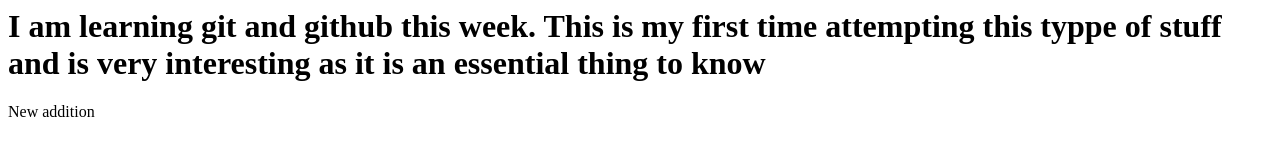
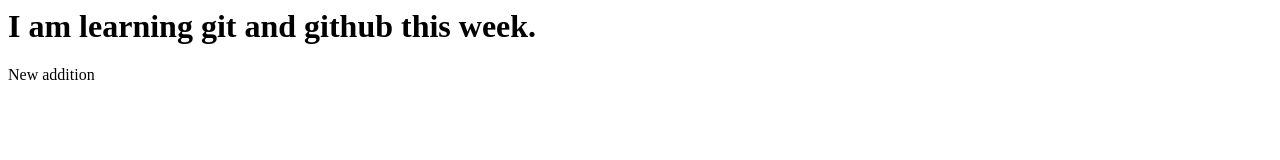
Before and after one commit to JasonPeral/fall2021, a plain HTML site: page index.html in a window 1280 px wide. Drawn offline with Linux system fonts and the light colour scheme.

Commit message:
Update index.html

```diff
--- a/index.html
+++ b/index.html
@@ -1,4 +1,4 @@
 <html>
-<h1>I am learning git and github this week. This is my first time attempting this typpe of stuff and is very interesting as it is an essential thing to know</h1>
+<h1>I am learning git and github this week.</h1>
 <p>New addition</p>
 </html>
```
